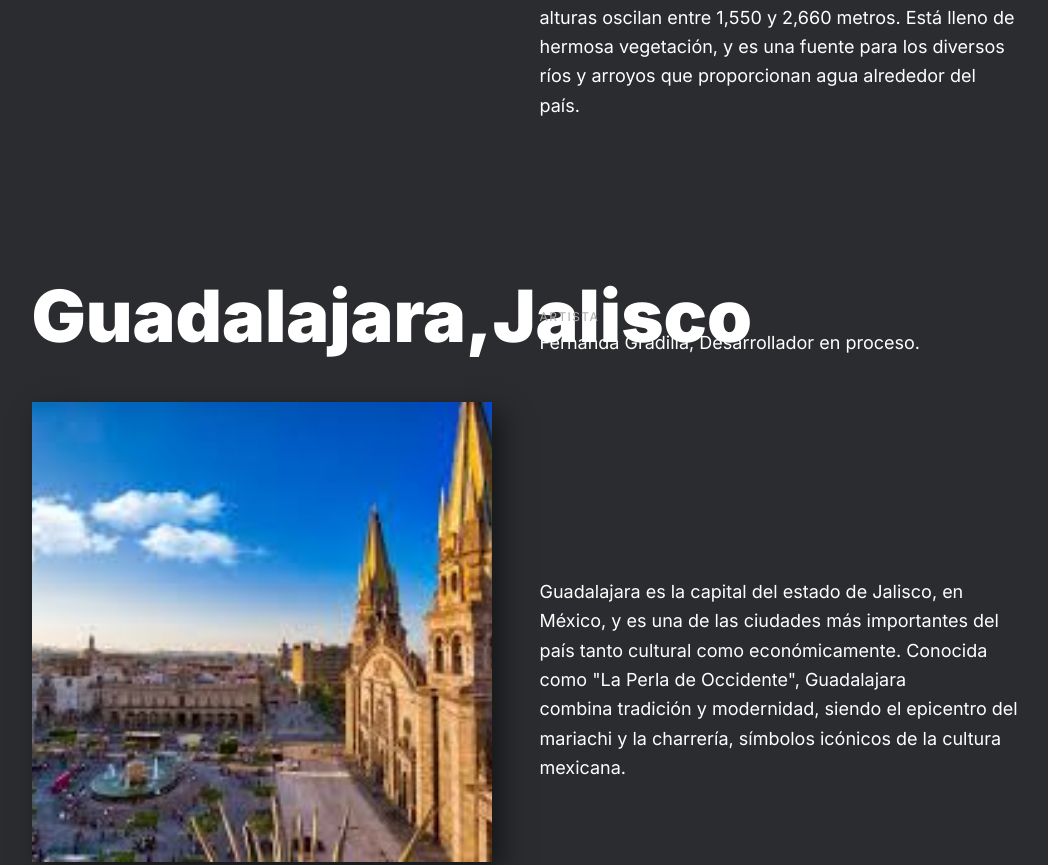
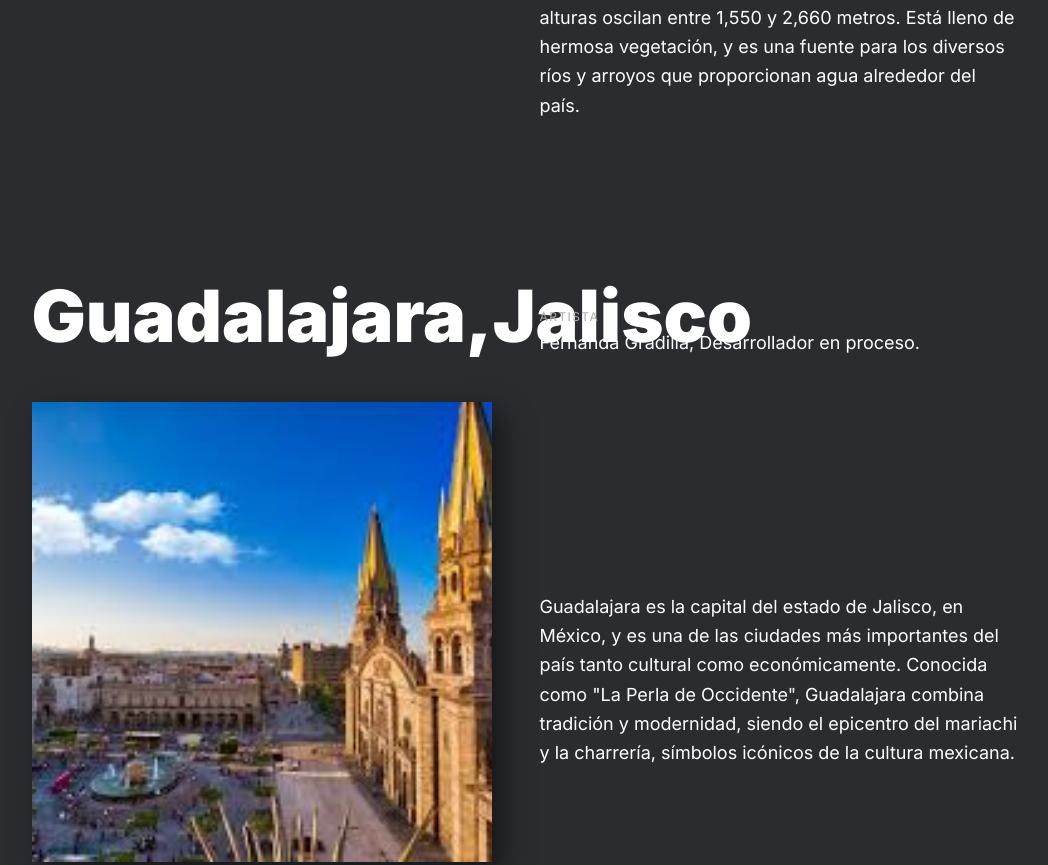
Before and after one commit to fernandagradilla/web_project_homeland, a plain HTML site: page index.html in a window 1280 px wide. Shown: the part 5486-6351 px from the top of the page, without its empty margins (115-1163 px from the left). Drawn offline with Linux system fonts and the light colour scheme.

Commit message:
se elimina etiqueta br

```diff
--- a/index.html
+++ b/index.html
@@ -239,8 +239,8 @@
 
             <div class="place__parragraph">
               <p>
-                Guadalajara es la capital del estado de Jalisco, en México, y es una de las ciudades más importantes del<br>
-                 país tanto cultural como económicamente. Conocida como "La Perla de Occidente", Guadalajara<br>
+                Guadalajara es la capital del estado de Jalisco, en México, y es una de las ciudades más importantes del
+                 país tanto cultural como económicamente. Conocida como "La Perla de Occidente", Guadalajara
                 combina tradición y modernidad, siendo el epicentro del mariachi y la charrería, símbolos icónicos de la cultura mexicana.
               </p>
 
```
